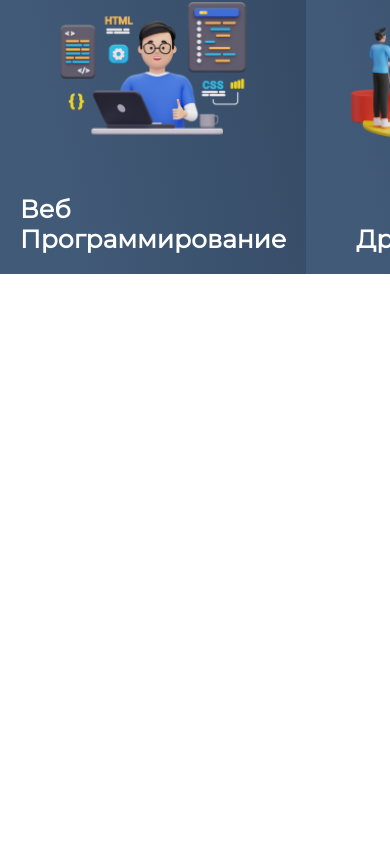
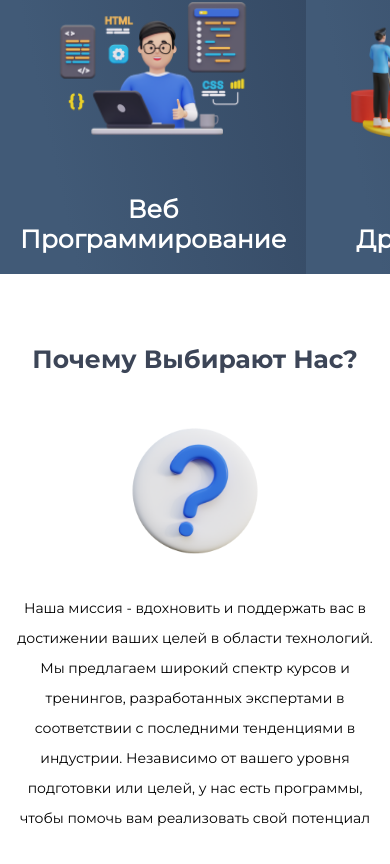
Before and after one commit to Ismail-1004/webstep, a Nuxt app: page / in a window 390 px wide. Shown: the part 910-1774 px from the top of the page. Before the commit the page ends 1184 px from the top, so only its background shows below. Built offline with nearby package versions, Linux system fonts and the light colour scheme.

Commit message:
why we page created

```diff
--- a/assets/styles/index.css
+++ b/assets/styles/index.css
@@ -18,6 +18,10 @@ body {
     max-width: 1300px;
     width: 100%;
     margin: 0 auto;
+    padding: 0 15px;
+}
+
+.container-fluid {
     padding: 0 15px;
 }
 
--- a/components/Slider.vue
+++ /dev/null
@@ -1,3 +0,0 @@
-<template>
-    <h1> Hllo World </h1>
-</template>
--- a/components/courseCard.vue
+++ b/components/courseCard.vue
@@ -35,6 +35,7 @@ defineProps({
     color: white;
     font-family: var(--MR400);
     font-size: 25px;
+    text-align: center;
   }
 }
 </style>
--- a/components/myHeader.vue
+++ b/components/myHeader.vue
@@ -110,10 +110,6 @@ const switchLocalePath = useSwitchLocalePath()
     align-items: flex-end;
 
     @media (max-width: 992px) {
-      align-items: flex-start;
-    }
-
-    @media (max-width: 768px) {
       align-items: center;
     }
 
--- a/locales/ru-RU.json
+++ b/locales/ru-RU.json
@@ -16,5 +16,9 @@
         "scratch": "Scratch",
         "design": "Веб Дизайн",
         "three": "3DS Max & Autocad"
+    },
+    "whyWe": {
+        "title": "Почему Выбирают Нас?",
+        "text": "Наша миссия - вдохновить и поддержать вас в достижении ваших целей в области технологий. Мы предлагаем широкий спектр курсов и тренингов, разработанных экспертами в соответствии с последними тенденциями в индустрии. Независимо от вашего уровня подготовки или целей, у нас есть программы, чтобы помочь вам реализовать свой потенциал"
     }
 }
--- a/locales/uz-UZ.json
+++ b/locales/uz-UZ.json
@@ -16,5 +16,9 @@
         "scratch": "Scratch",
         "design": "Web Design",
         "three": "3DS Max & Autocad"
+    },
+    "whyWe": {
+        "title": "Nega Bizni Tanlashadi?",
+        "text": "Bizning vazifamiz texnologiya maqsadlaringizga erishish uchun sizni ilhomlantirish va qo'llab-quvvatlashdir. Biz eng so'nggi sanoat tendentsiyalariga muvofiq mutaxassislar tomonidan ishlab chiqilgan keng ko'lamli kurslar va treninglarni taklif etamiz. Sizning mahorat darajangiz yoki maqsadlaringizdan qat'i nazar, bizda sizning potentsialingizni ro'yobga chiqarishga yordam beradigan dasturlar mavjud."
     }
 }
--- a/pages/index.vue
+++ b/pages/index.vue
@@ -1,36 +1,144 @@
 <script setup>
-const { t } = useI18n()
+const { t } = useI18n();
 
 const courses = [
-    { title: t('courses.programming'), img: '/web.png' },
-    { title: t('courses.drop'), img: '/drop.png' },
-    { title: t('courses.smm'), img: '/smm.png' },
-    { title: t('courses.scratch'), img: '/scratch.png' },
-    { title: t('courses.design'), img: '/disign.png' },
-    { title: t('courses.three'), img: './3d.png' }
-]
-
+  { title: t("courses.programming"), img: "/web.png" },
+  { title: t("courses.drop"), img: "/drop.png" },
+  { title: t("courses.smm"), img: "/smm.png" },
+  { title: t("courses.scratch"), img: "/scratch.png" },
+  { title: t("courses.design"), img: "/disign.png" },
+  { title: t("courses.three"), img: "./3d.png" },
+];
 </script>
 
 <template>
+  <div>
     <section class="courses">
-        <div class="courses__content">
-            <course-card v-for="course in courses" :key="course.title" :course="course" />
+      <div class="courses__content">
+        <course-card
+          v-for="course in courses"
+          :key="course.title"
+          :course="course"
+        />
+      </div>
+    </section>
+    <section class="we">
+      <div class="we__content container">
+        <div>
+          <h2 class="we__content-title">{{ $t("whyWe.title") }}</h2>
+          <img src="@/assets/images/we/why-media.png" alt="why we" />
+          <p class="we__content-text">{{ $t("whyWe.text") }}</p>
         </div>
+        <img src="@/assets/images/we/why.png" alt="why we" />
+      </div>
     </section>
-
+  </div>
 </template>
 
 <style lang="scss" scoped>
 .courses {
-    &__content {
-        display: grid;
-        grid-template-columns: repeat(3,1fr);
+  &__content {
+    display: grid;
+    grid-template-columns: repeat(3, 1fr);
+
+    @media (max-width: 992px) {
+      grid-template-columns: repeat(6, 1fr);
+      overflow: scroll;
+    }
+  }
+}
+
+.we {
+  background: white;
+  padding: 100px 0;
+  position: relative;
+
+  @media (max-width: 768px) {
+    padding: 70px 0;
+  }
+
+  &__content {
+    display: flex;
+    align-items: center;
+
+    & div {
+        img {
+            display: none;
+
+            @media (max-width: 992px) {
+                display: block;
+            }
+
+            @media (max-width: 768px) {
+                width: 200px;
+            }
+        }
 
         @media (max-width: 992px) {
-            grid-template-columns: repeat(6,1fr);
-            overflow: scroll;
+            display: flex;
+            flex-direction: column;
+            align-items: center;
         }
     }
+
+    &-title {
+      font-size: 50px;
+      font-family: var(--MB700);
+      margin-bottom: 30px;
+      color: #1b263bda;
+
+      @media (max-width: 992px) {
+        text-align: center;
+        margin-bottom: 15px;
+      }
+
+      @media (max-width: 768px) {
+        font-size: 40px;
+      }
+
+      @media (max-width: 576px) {
+        font-size: 25px;
+      }
+    }
+
+    &-text {
+      font-size: 22px;
+      line-height: 40px;
+      font-family: var(--MR400);
+      text-align: justify;
+      width: 100%;
+
+      @media (max-width: 992px) {
+        text-align: center;
+      }
+
+      @media (max-width: 768px) {
+        font-size: 18px;
+      }
+
+      @media (max-width: 576px) {
+        font-size: 14px;
+        line-height: 30px;
+      }
+    }
+
+    & img {
+      &:last-child {
+        position: absolute;
+        right: 0;
+        width: 210px;
+        top: -20%;
+
+        @media (max-width: 1200px) {
+          width: 180px;
+          top: -15%;
+        }
+
+        @media (max-width: 992px) {
+          display: none;
+        }
+      }
+    }
+  }
 }
 </style>
```
Also changed, not shown: assets/images/we/why-media.png (added), assets/images/we/why.png (added).
